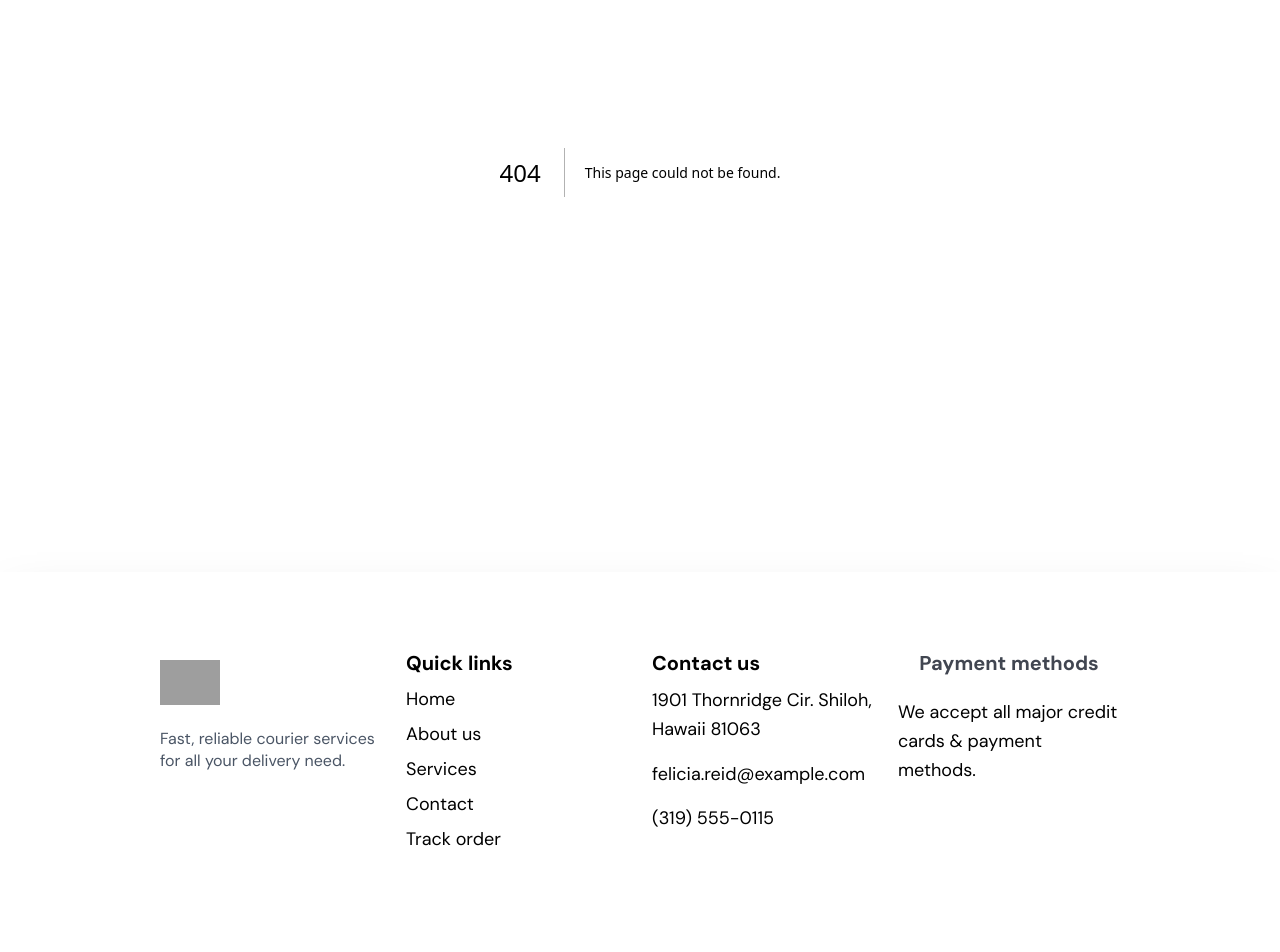
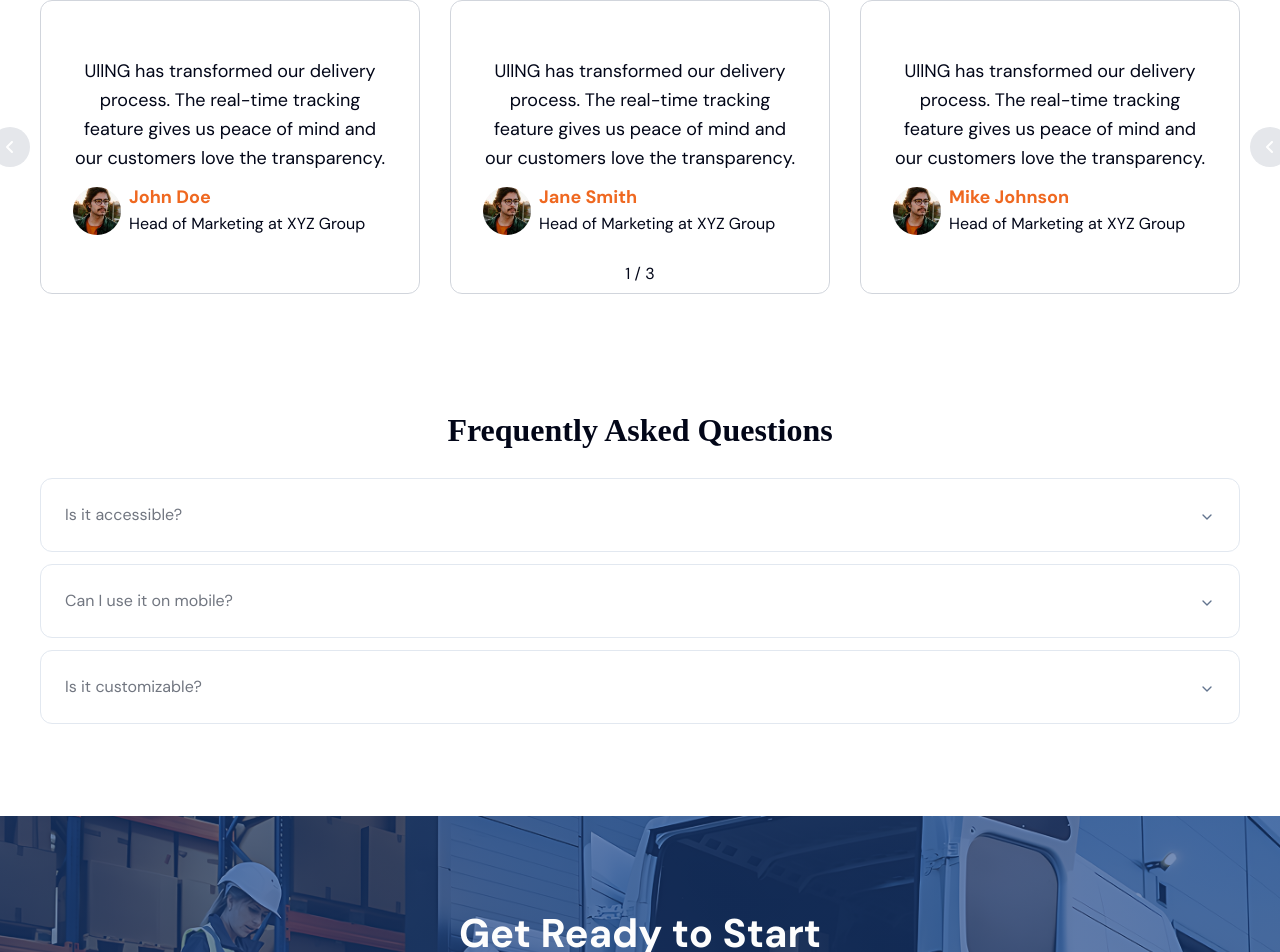
Before and after one commit to abdulalimsujon/courier-client, a Next.js app: page /about in a window 1280 px wide. Before the commit this address had no page. Shown: the part 228-1180 px from the top of the page. Built offline with nearby package versions, Linux system fonts and the light colour scheme; grey boxes are pictures that could not be loaded.

Commit message:
about section initialize

```diff
--- /dev/null
+++ b/src/app/about/page.tsx
@@ -0,0 +1,16 @@
+import FrequentlyAsked from "@/components/home/AskedQuestion";
+import CustomerSay from "@/components/home/CustomerSay";
+import GetStartedBanner from "@/components/home/GetStartedBanner";
+import React from "react";
+
+const About = () => {
+  return (
+    <div className="">
+      <CustomerSay />
+      <FrequentlyAsked />
+      <GetStartedBanner></GetStartedBanner>
+    </div>
+  );
+};
+
+export default About;
--- a/src/components/home/AskedQuestion.tsx
+++ b/src/components/home/AskedQuestion.tsx
@@ -8,7 +8,7 @@ import {
 } from "@/components/ui/accordion";
 import React from "react";
 
-const AboutUs = () => {
+const FrequentlyAsked = () => {
   return (
     <div>
       <Container>
@@ -52,4 +52,4 @@ const AboutUs = () => {
   );
 };
 
-export default AboutUs;
+export default FrequentlyAsked;
```
